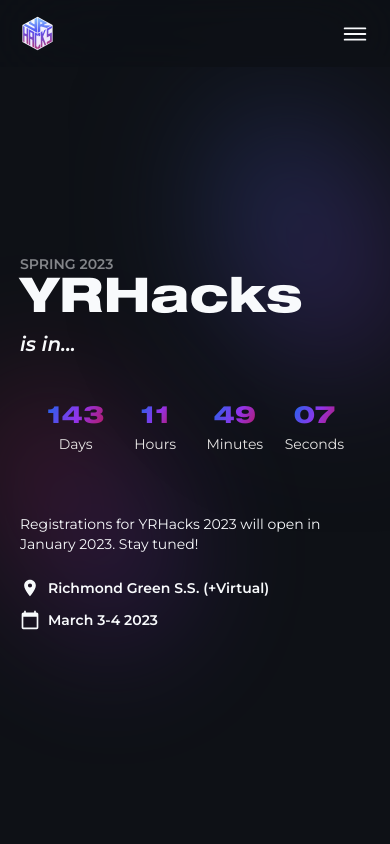
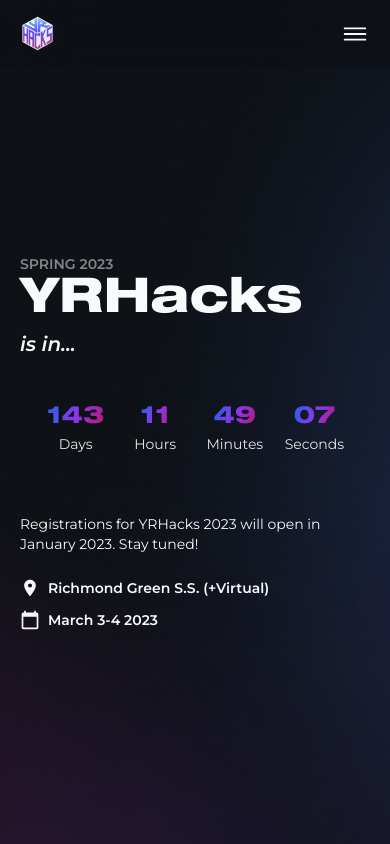
Before and after one commit to yrhacks/yrhacks-website-2024, a Next.js app: page / in a window 390 px wide. Shown: the top 844 px of the page. Built offline with nearby package versions, Linux system fonts and the light colour scheme.

Commit message:
Blobs to background image

```diff
--- a/components/collapsible/index.tsx
+++ b/components/collapsible/index.tsx
@@ -25,7 +25,7 @@ const Collapsible = ({ question, answer }: Props) => {
       </header>
       <div
         className={
-          "duration-500 transition-all flex flex-col overflow-hidden ease-out " +
+          "duration-700 transition-all flex flex-col overflow-hidden ease-in-out " +
           (open ? "max-h-96" : "max-h-0")
         }
       >
--- a/components/contact/index.tsx
+++ b/components/contact/index.tsx
@@ -46,6 +46,7 @@ const Contact = () => {
       id="contact"
       className="relative bg-transparent w-screen flex flex-col justify-center items-start px-5 md:px-10 lg:px-48 py-20"
     >
+      {/*
       <div className="absolute -top-24 -left-48 rotate-90 md:-top-96 md:-left-44 lg:-top-96 lg:-left-40 w-[512px] h-[512px] md:w-[800px] md:h-[800px] opacity-40 blur-2xl">
         <Image
           src="/assets/img/faq-gradient-left.svg"
@@ -65,7 +66,7 @@ const Contact = () => {
           quality={100}
           priority
         />
-      </div>
+  </div>*/}
       <div className="w-full h-full z-20 ">
         <h2 className="text-4xl font-semibold text-slate-50 mb-5 font-helvetica">
           Contact
--- a/components/footer/index.tsx
+++ b/components/footer/index.tsx
@@ -1,6 +1,6 @@
 const Footer = () => {
   return (
-    <footer className="w-full flex flex-col items-center pb-14 pt-20 bg-slate-950 -z-10">
+    <footer className="w-full flex flex-col items-center pb-14 pt-20 bg-transparent -z-10">
       <p className="text-sm pb-2 text-slate-50">
         Copyright © 2022{" "}
         <span className="gradient-purple text-transparent !bg-clip-text font-bold">
--- a/components/hero/index.tsx
+++ b/components/hero/index.tsx
@@ -40,6 +40,7 @@ const Hero = () => {
 
   return (
     <header className="relative w-screen h-screen flex flex-col justify-center items-start bg-transparent pt-10 px-5 md:px-10 lg:px-48">
+      {/*
       <div className="absolute top-64 -left-48 md:top-80 md:-left-44 lg:top-48 lg:-left-40 w-[512px] h-[512px] md:w-[800px] md:h-[800px] opacity-50 blur-2xl">
         <Image
           src="/assets/img/hero-gradient-left.svg"
@@ -59,7 +60,7 @@ const Hero = () => {
           quality={100}
           priority
         />
-      </div>
+  </div>*/}
       <div className="bg-transparent z-10 w-full">
         <p className="text-sm font-semibold text-slate-50/50">SPRING 2023</p>
         <h1 className="text-5xl md:text-6xl lg:text-7xl font-bold my-1 font-helvetica text-slate-50">
--- a/components/partners/index.tsx
+++ b/components/partners/index.tsx
@@ -8,6 +8,7 @@ const Partners = () => {
       id="partners"
       className="w-screen relative flex flex-col justify-start items-center bg-transparent px-5 md:px-10 lg:px-48 py-20"
     >
+      {/*
       <div className="absolute bottom-0 -left-48 md:bottom-48 md:-left-44 lg:-bottom-48 lg:-left-40 w-[512px] h-[512px] md:w-[800px] md:h-[800px] opacity-40 blur-2xl">
         <Image
           src="/assets/img/partners-gradient-left.svg"
@@ -37,7 +38,7 @@ const Partners = () => {
           quality={100}
           priority
         />
-      </div>
+  </div>*/}
       <h2 className="text-4xl font-bold w-full pb-10 font-helvetica text-slate-50">
         Our Partners
       </h2>
--- a/pages/index.tsx
+++ b/pages/index.tsx
@@ -1,6 +1,7 @@
 import type { NextPage } from "next";
 import dynamic from "next/dynamic";
 import { Suspense } from "react";
+import Image from "next/image";
 
 const Nav = dynamic(() => import("../components/nav"), { ssr: false });
 const Hero = dynamic(() => import("../components/hero"), { ssr: false });
@@ -14,7 +15,7 @@ const Footer = dynamic(() => import("../components/footer"), { ssr: false });
 
 const Home: NextPage = () => {
   return (
-    <main className="w-screen h-full bg-slate-950">
+    <main className="w-screen h-full bg-slate-950 relative body-container">
       <Suspense>
         <Nav />
       </Suspense>
--- a/styles/globals.css
+++ b/styles/globals.css
@@ -131,6 +131,13 @@ a {
   text-decoration: none;
 }
 
+.body-container {
+  background-image: url("../public/assets/img/desktop-background.png");
+  background-repeat: no-repeat;
+  background-size: cover;
+  background-position: center;
+}
+
 .gradient-purple,
 .gradient-purple:hover {
   background: linear-gradient(
@@ -173,3 +180,9 @@ button:focus {
     color-scheme: dark;
   }
 }
+
+@media (max-width: 768px) {
+  .body-container {
+    background-image: url("../public/assets/img/mobile-background.png");
+  }
+}
```
Also changed, not shown: public/assets/img/mobile-background.png (added), 1 other file (tests, documents, lock files or other folders).
